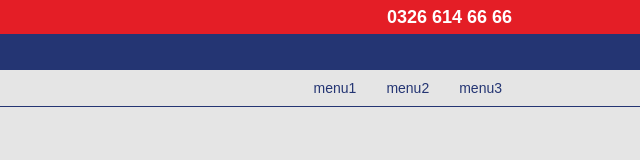
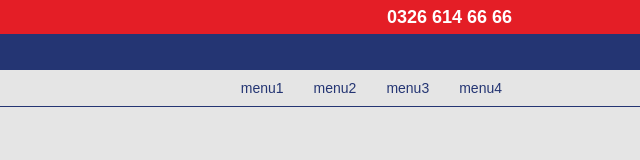
Before and after one commit to ersenbarlas/yukselisk12, a website: page index.html in a window 1280 px wide. Shown: the full height of the page, 640-1280 px from the left. Drawn offline with Linux system fonts and the light colour scheme.

Commit message:
fgsdfgd nfghdfgj gjkg

```diff
--- a/index.html
+++ b/index.html
@@ -42,6 +42,7 @@
                         <a href="">menu1</a>
                         <a href="">menu2</a>
                         <a href="">menu3</a>
+                        <a href="">menu4</a>
                     </div>
                 </div>
     </div>
```
